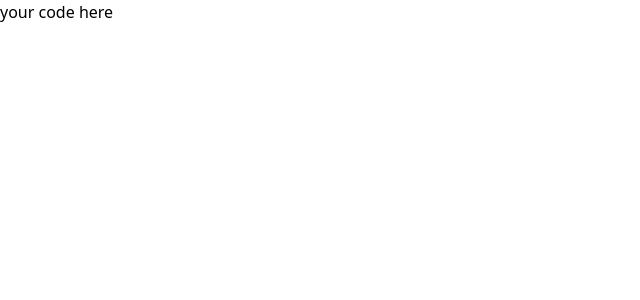
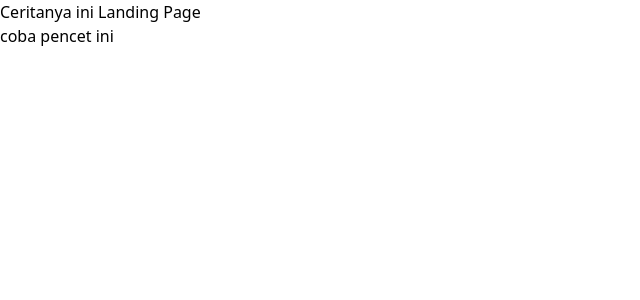
Before and after one commit to bernarduswillson/toco-spa, a Next.js app: page / in a window 1280 px wide. Shown: the top 300 px of the page, without its empty margins (0-640 px from the left). Built offline with nearby package versions, Linux system fonts and the light colour scheme.

Commit message:
feat: create spa example

```diff
--- a/next.config.js
+++ b/next.config.js
@@ -8,12 +8,12 @@ module.exports = {
           : 'https://earvinpiamonte-nextjs-tailwindcss-template.vercel.app',
       title: 'Next.js + Tailwind CSS template',
       description: 'Next.js + Tailwind CSS template',
-      socialPreview: '/images/preview.png',
-    },
+      socialPreview: '/images/preview.png'
+    }
   },
   swcMinify: true,
   i18n: {
     locales: ['en-US'],
-    defaultLocale: 'en-US',
-  },
-};
+    defaultLocale: 'en-US'
+  }
+}
--- a/package.json
+++ b/package.json
@@ -25,7 +25,8 @@
     "@tailwindcss/typography": "^0.5.2",
     "next": "^12.1.5",
     "react": "^18.0.0",
-    "react-dom": "^18.0.0"
+    "react-dom": "^18.0.0",
+    "react-router-dom": "^6.17.0"
   },
   "devDependencies": {
     "@types/node": "^14.17.4",
--- /dev/null
+++ b/pages/about/index.tsx
@@ -0,0 +1,11 @@
+import React from 'react'
+
+const AboutPage: React.FC = () => {
+  return (
+    <div>
+      <h1>About Page</h1>
+    </div>
+  )
+}
+
+export default AboutPage
--- a/pages/index.tsx
+++ b/pages/index.tsx
@@ -1,7 +1,11 @@
+import React from 'react'
+import Link from 'next/link'
+
 const LandingPage: React.FC = () => {
   return (
-    <div className='h-screen relative'>
-      your code here
+    <div>
+      <h1>Ceritanya ini Landing Page</h1>
+      <Link href="/about">coba pencet ini</Link>
     </div>
   )
 }
--- a/src/contexts/Landing/index.tsx
+++ b/src/contexts/Landing/index.tsx
@@ -1,3 +1,13 @@
-// Your components pages here
+import React from 'react'
+import { Link } from 'react-router-dom'
 
-export default null
+const LandingPage: React.FC = () => {
+  return (
+    <div>
+      <h1>Landing Page</h1>
+      <Link to="/about">About</Link>
+    </div>
+  )
+}
+
+export default LandingPage
--- a/tailwind.config.js
+++ b/tailwind.config.js
@@ -1,7 +1,7 @@
 module.exports = {
   content: [
     './pages/**/*.{js,ts,jsx,tsx}',
-    './src/**/*.{js,ts,jsx,tsx}',
+    './src/**/*.{js,ts,jsx,tsx}'
   ],
   darkMode: 'class',
   theme: {
@@ -35,12 +35,12 @@ module.exports = {
         pink400: '#C86564'
       },
       fontFamily: {
-        archivo: ["Archivo", "sans-serif"],
-        varela: ["Varela-Round", "sans-serif"],
-        helvatica: ["Helvatica", "sans-serif"],
-      },
-    },
+        archivo: ['Archivo', 'sans-serif'],
+        varela: ['Varela-Round', 'sans-serif'],
+        helvatica: ['Helvatica', 'sans-serif']
+      }
+    }
   },
   variants: {},
-  plugins: [require('@tailwindcss/typography'), require('@tailwindcss/forms')],
-};
+  plugins: [require('@tailwindcss/typography'), require('@tailwindcss/forms')]
+}
```
Also changed, not shown: .eslintrc.json, 1 other file (tests, documents, lock files or other folders).
